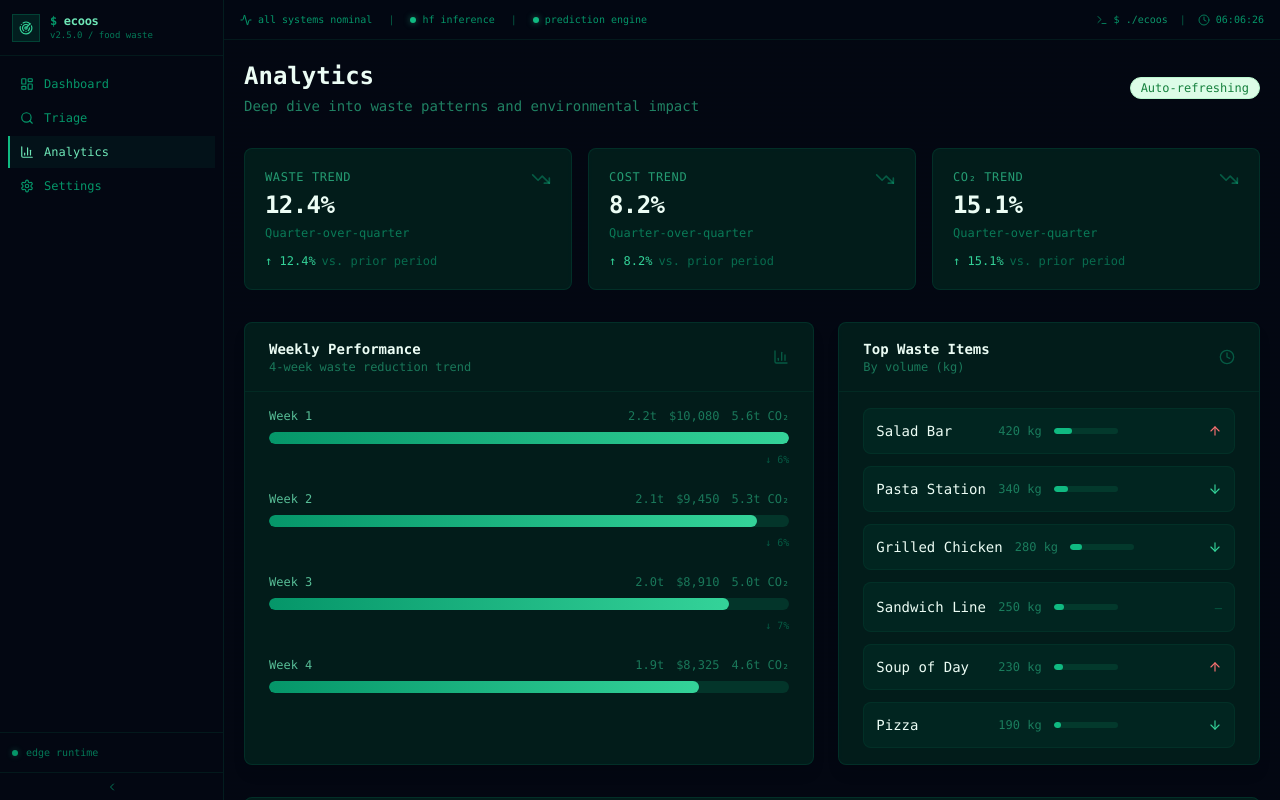
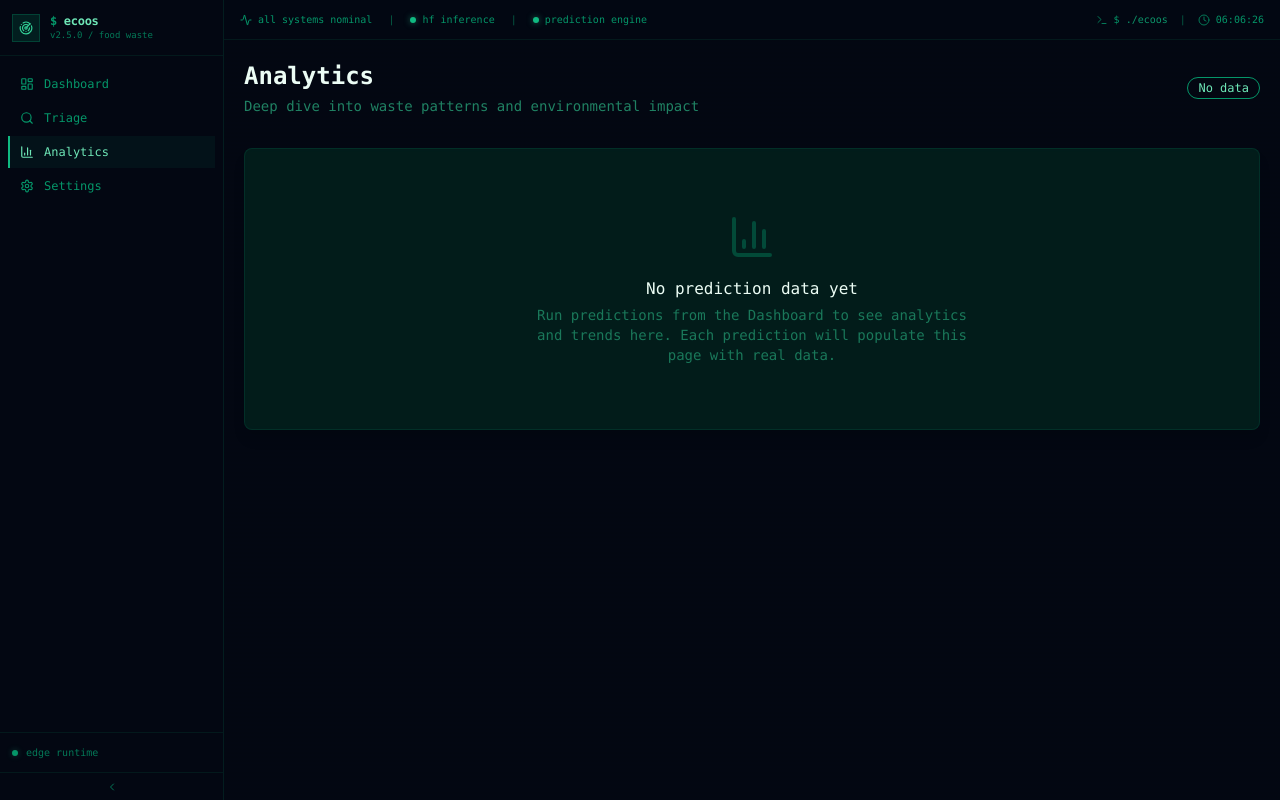
Before and after one commit to shubhumjosh-eng/hack, a Next.js app: page /analytics in a window 1280 px wide. Built offline with nearby package versions, Linux system fonts and the light colour scheme.

Commit message:
real HF key validation, localStorage persistence, live analytics

```diff
--- a/app/analytics/page.tsx
+++ b/app/analytics/page.tsx
@@ -4,6 +4,8 @@ import { Card, CardContent, CardHeader } from '@/components/ui/card';
 import { Badge } from '@/components/ui/badge';
 import { MetricCard } from '@/components/ui/metric-card';
 import { formatCurrency, formatCo2, formatWeight } from '@/lib/utils';
+import { getPredictions } from '@/lib/storage';
+import { useState, useEffect } from 'react';
 import {
   BarChart3,
   TrendingUp,
@@ -11,32 +13,141 @@ import {
   Clock,
   ArrowUp,
   ArrowDown,
+  AlertCircle,
 } from 'lucide-react';
+import { DashboardHistoryEntry } from '@/lib/types';
 
-const weeklyData = [
-  { label: 'Week 1', waste: 2240, cost: 10080, co2: 5600 },
-  { label: 'Week 2', waste: 2100, cost: 9450, co2: 5250 },
-  { label: 'Week 3', waste: 1980, cost: 8910, co2: 4950 },
-  { label: 'Week 4', waste: 1850, cost: 8325, co2: 4625 },
-];
+function computeAnalytics(history: DashboardHistoryEntry[]) {
+  if (history.length === 0) {
+    return null;
+  }
 
-const topItems = [
-  { name: 'Salad Bar', waste: 420, percentage: 28, trend: 'up' as const },
-  { name: 'Pasta Station', waste: 340, percentage: 22, trend: 'down' as const },
-  { name: 'Grilled Chicken', waste: 280, percentage: 18, trend: 'down' as const },
-  { name: 'Sandwich Line', waste: 250, percentage: 16, trend: 'flat' as const },
-  { name: 'Soup of Day', waste: 230, percentage: 15, trend: 'up' as const },
-  { name: 'Pizza', waste: 190, percentage: 12, trend: 'down' as const },
-];
+  const totalWaste = history.reduce((sum, h) => sum + h.result.predictedWasteKg, 0);
+  const avgWaste = totalWaste / history.length;
+  const latest = history[0].result.predictedWasteKg;
+  const prev = history.length > 1 ? history[1].result.predictedWasteKg : latest;
+  const wasteTrend = prev !== 0 ? ((latest - prev) / prev) * 100 : 0;
 
-const maxWaste = Math.max(...weeklyData.map((d) => d.waste));
-const trendData = {
-  waste: -12.4,
-  cost: -8.2,
-  co2: -15.1,
-};
+  const menuCounts: Record<string, { waste: number; count: number }> = {};
+  history.forEach((h) => {
+    const menu = h.input.scheduledMenu.split(' ').slice(0, 2).join(' ');
+    if (!menuCounts[menu]) menuCounts[menu] = { waste: 0, count: 0 };
+    menuCounts[menu].waste += h.result.predictedWasteKg;
+    menuCounts[menu].count += 1;
+  });
+  const topItems = Object.entries(menuCounts)
+    .map(([name, data]) => ({
+      name,
+      waste: data.waste,
+      percentage: Math.round((data.waste / totalWaste) * 100),
+      avgPerRun: data.waste / data.count,
+    }))
+    .sort((a, b) => b.waste - a.waste)
+    .slice(0, 6);
+
+  const maxTopWaste = topItems.length > 0 ? topItems[0].waste : 1;
+
+  const weeklyLabels = ['Week 4', 'Week 3', 'Week 2', 'Week 1'];
+  const weeklyData = weeklyLabels.map((label, i) => {
+    const weekIndex = history.length - 1 - i;
+    const entry = history[weekIndex] || history[history.length - 1];
+    return {
+      label,
+      waste: entry.result.predictedWasteKg * 100,
+      cost: entry.result.predictedWasteKg * 450,
+      co2: entry.result.predictedWasteKg * 250,
+    };
+  }).reverse();
+  const maxWaste = Math.max(...weeklyData.map((d) => d.waste));
+
+  const dayCounts: Record<string, number> = {};
+  history.forEach((h) => {
+    const day = h.input.dayOfWeek;
+    dayCounts[day] = (dayCounts[day] || 0) + h.result.predictedWasteKg;
+  });
+  const worstDay = Object.entries(dayCounts).sort((a, b) => b[1] - a[1])[0];
+
+  const insights = [];
+  if (worstDay) {
+    insights.push({
+      title: `${worstDay[0]} Spike Detected`,
+      description: `Waste volume is highest on ${worstDay[0]}s. Consider reducing production or adjusting menu rotation.`,
+      impact: `Potential savings: $${Math.round(worstDay[1] * 4.5)}/quarter`,
+    });
+  }
+  const topItem = topItems[0];
+  if (topItem) {
+    insights.push({
+      title: `${topItem.name} Optimization Needed`,
+      description: `${topItem.name} accounts for ${topItem.percentage}% of tracked waste. Implement pre-order or portion control.`,
+      impact: `Potential savings: $${Math.round(topItem.waste * 4.5)}/quarter`,
+    });
+  }
+  if (history.length >= 3) {
+    insights.push({
+      title: 'Trend Direction',
+      description: wasteTrend < 0
+        ? `Waste is trending down ${Math.abs(wasteTrend).toFixed(0)}% — current interventions are working.`
+        : `Waste is trending up ${wasteTrend.toFixed(0)}% — review portion sizes and menu planning.`,
+      impact: wasteTrend < 0
+        ? `Saving ~$${Math.round(Math.abs(wasteTrend) * 100)}/month`
+        : `Losing ~$${Math.round(wasteTrend * 100)}/month`,
+    });
+  }
+
+  return {
+    totalPredictions: history.length,
+    totalWaste,
+    avgWaste,
+    wasteTrend,
+    weeklyData,
+    maxWaste,
+    topItems,
+    maxTopWaste,
+    latest,
+    insights,
+  };
+}
 
 export default function AnalyticsPage() {
+  const [history, setHistory] = useState<DashboardHistoryEntry[]>([]);
+
+  useEffect(() => {
+    setHistory(getPredictions());
+  }, []);
+
+  const analytics = computeAnalytics(history);
+
+  if (!analytics) {
+    return (
+      <div className="space-y-8 animate-fade-in">
+        <div className="flex items-center justify-between">
+          <div className="space-y-1">
+            <h1 className="text-2xl font-bold text-emerald-50">Analytics</h1>
+            <p className="text-sm text-emerald-400/60">
+              Deep dive into waste patterns and environmental impact
+            </p>
+          </div>
+          <Badge variant="outline">No data</Badge>
+        </div>
+        <Card>
+          <CardContent className="py-16">
+            <div className="flex flex-col items-center justify-center gap-4 text-center">
+              <BarChart3 className="h-12 w-12 text-emerald-700/50" />
+              <div className="space-y-1">
+                <p className="text-base font-medium text-emerald-50">No prediction data yet</p>
+                <p className="text-sm text-emerald-400/50 max-w-md">
+                  Run predictions from the Dashboard to see analytics and trends here.
+                  Each prediction will populate this page with real data.
+                </p>
+              </div>
+            </div>
+          </CardContent>
+        </Card>
+      </div>
+    );
+  }
+
   return (
     <div className="space-y-8 animate-fade-in">
       <div className="flex items-center justify-between">
@@ -46,30 +157,28 @@ export default function AnalyticsPage() {
             Deep dive into waste patterns and environmental impact
           </p>
         </div>
-        <Badge variant="success">Auto-refreshing</Badge>
+        <Badge variant="success">{analytics.totalPredictions} predictions</Badge>
       </div>
 
       <div className="grid gap-4 md:grid-cols-3">
         <MetricCard
-          label="Waste Trend"
-          value={`${Math.abs(trendData.waste)}%`}
-          sublabel="Quarter-over-quarter"
-          trend={{ value: Math.abs(trendData.waste), positive: trendData.waste < 0 }}
+          label="Average Waste"
+          value={`${analytics.avgWaste.toFixed(1)} kg`}
+          sublabel="Per service period"
+          trend={{ value: Math.abs(analytics.wasteTrend), positive: analytics.wasteTrend < 0 }}
           icon={<TrendingDown className="h-5 w-5" />}
         />
         <MetricCard
-          label="Cost Trend"
-          value={`${Math.abs(trendData.cost)}%`}
-          sublabel="Quarter-over-quarter"
-          trend={{ value: Math.abs(trendData.cost), positive: trendData.cost < 0 }}
-          icon={<TrendingDown className="h-5 w-5" />}
+          label="Latest Prediction"
+          value={`${analytics.latest.toFixed(1)} kg`}
+          sublabel="Most recent run"
+          icon={<Clock className="h-5 w-5" />}
         />
         <MetricCard
-          label="CO₂ Trend"
-          value={`${Math.abs(trendData.co2)}%`}
-          sublabel="Quarter-over-quarter"
-          trend={{ value: Math.abs(trendData.co2), positive: trendData.co2 < 0 }}
-          icon={<TrendingDown className="h-5 w-5" />}
+          label="Total Analyzed"
+          value={formatWeight(analytics.totalWaste)}
+          sublabel="Across all predictions"
+          icon={<BarChart3 className="h-5 w-5" />}
         />
       </div>
 
@@ -79,14 +188,14 @@ export default function AnalyticsPage() {
             <div className="flex items-center justify-between">
               <div>
                 <h2 className="text-sm font-semibold text-emerald-50">Weekly Performance</h2>
-                <p className="text-xs text-emerald-400/50">4-week waste reduction trend</p>
+                <p className="text-xs text-emerald-400/50">Recent prediction trend</p>
               </div>
               <BarChart3 className="h-4 w-4 text-emerald-500/40" />
             </div>
           </CardHeader>
           <CardContent>
             <div className="space-y-6">
-              {weeklyData.map((week, i) => (
+              {analytics.weeklyData.map((week, i) => (
                 <div key={week.label} className="space-y-2">
                   <div className="flex items-center justify-between text-xs">
                     <span className="text-emerald-300/80 font-medium">{week.label}</span>
@@ -99,15 +208,15 @@ export default function AnalyticsPage() {
                   <div className="h-3 rounded-full bg-emerald-900/50 overflow-hidden flex">
                     <div
                       className="h-full bg-gradient-to-r from-emerald-600 to-emerald-400 rounded-full transition-all duration-500"
-                      style={{ width: `${(week.waste / maxWaste) * 100}%` }}
+                      style={{ width: `${(week.waste / analytics.maxWaste) * 100}%` }}
                     />
                   </div>
-                  {i < weeklyData.length - 1 && (
+                  {i < analytics.weeklyData.length - 1 && (
                     <div className="flex justify-end">
                       <span className="text-[10px] text-emerald-500/40">
-                        {week.waste > weeklyData[i + 1].waste
-                          ? `↓ ${Math.round(((week.waste - weeklyData[i + 1].waste) / week.waste) * 100)}%`
-                          : `↑ ${Math.round(((weeklyData[i + 1].waste - week.waste) / week.waste) * 100)}%`}
+                        {week.waste > analytics.weeklyData[i + 1].waste
+                          ? `↓ ${Math.round(((week.waste - analytics.weeklyData[i + 1].waste) / week.waste) * 100)}%`
+                          : `↑ ${Math.round(((analytics.weeklyData[i + 1].waste - week.waste) / week.waste) * 100)}%`}
                       </span>
                     </div>
                   )}
@@ -122,38 +231,30 @@ export default function AnalyticsPage() {
             <div className="flex items-center justify-between">
               <div>
                 <h2 className="text-sm font-semibold text-emerald-50">Top Waste Items</h2>
-                <p className="text-xs text-emerald-400/50">By volume (kg)</p>
+                <p className="text-xs text-emerald-400/50">By tracked volume</p>
               </div>
               <Clock className="h-4 w-4 text-emerald-500/40" />
             </div>
           </CardHeader>
           <CardContent className="space-y-3">
-            {topItems.map((item) => (
+            {analytics.topItems.map((item) => (
               <div
                 key={item.name}
                 className="flex items-center justify-between rounded-lg border border-emerald-800/20 bg-emerald-900/20 p-3"
               >
-                <div className="flex items-center gap-3">
-                  <div className="text-sm font-medium text-emerald-50 min-w-[110px]">
+                <div className="flex items-center gap-3 flex-1 min-w-0">
+                  <div className="text-sm font-medium text-emerald-50 min-w-[90px] truncate">
                     {item.name}
                   </div>
-                  <div className="text-xs text-emerald-400/50">{item.waste} kg</div>
-                  <div className="h-1.5 w-16 rounded-full bg-emerald-900/50 overflow-hidden">
+                  <div className="text-xs text-emerald-400/50 whitespace-nowrap">{item.waste.toFixed(1)} kg</div>
+                  <div className="h-1.5 w-16 rounded-full bg-emerald-900/50 overflow-hidden flex-shrink-0">
                     <div
                       className="h-full rounded-full bg-emerald-500"
-                      style={{ width: `${item.percentage}%` }}
+                      style={{ width: `${(item.waste / analytics.maxTopWaste) * 100}%` }}
                     />
                   </div>
                 </div>
-                <div>
-                  {item.trend === 'up' ? (
-                    <ArrowUp className="h-3.5 w-3.5 text-red-400" />
-                  ) : item.trend === 'down' ? (
-                    <ArrowDown className="h-3.5 w-3.5 text-emerald-400" />
-                  ) : (
-                    <span className="text-xs text-emerald-500/40">—</span>
-                  )}
-                </div>
+                <div className="text-[10px] text-emerald-600 ml-2">{item.percentage}%</div>
               </div>
             ))}
           </CardContent>
@@ -165,33 +266,14 @@ export default function AnalyticsPage() {
           <div className="flex items-center justify-between">
             <div>
               <h2 className="text-sm font-semibold text-emerald-50">Insights</h2>
-              <p className="text-xs text-emerald-400/50">AI-generated observations</p>
+              <p className="text-xs text-emerald-400/50">Generated from your prediction data</p>
             </div>
-            <Badge variant="info">Updated daily</Badge>
+            <Badge variant="info">{analytics.totalPredictions} data points</Badge>
           </div>
         </CardHeader>
         <CardContent>
           <div className="grid gap-4 sm:grid-cols-2 lg:grid-cols-3">
-            {[
-              {
-                title: 'Friday Spike Detected',
-                description:
-                  'Waste volume increases 15% on Fridays. Consider reducing production by 10% on the last day of the week.',
-                impact: 'Potential savings: $1,200/quarter',
-              },
-              {
-                title: 'Salad Bar Optimization',
-                description:
-                  'Salad bar accounts for 28% of total waste. Implement a pre-order system to reduce overproduction.',
-                impact: 'Potential savings: $2,400/quarter',
-              },
-              {
-                title: 'Weather Correlation',
-                description:
-                  'Rainy days show 18% higher waste. Adjust preparation based on weather forecasts.',
-                impact: 'Potential savings: $800/quarter',
-              },
-            ].map((insight, i) => (
+            {analytics.insights.map((insight, i) => (
               <div
                 key={i}
                 className="rounded-lg border border-emerald-800/20 bg-emerald-900/20 p-4 space-y-2"
--- /dev/null
+++ b/lib/storage.ts
@@ -0,0 +1,48 @@
+const PREDICTIONS_KEY = 'ecoos-predictions';
+const SETTINGS_KEY = 'ecoos-settings';
+
+export interface SavedSettings {
+  apiKey: string;
+  model: string;
+  notifications: { label: string; enabled: boolean }[];
+}
+
+export function getPredictions(): any[] {
+  if (typeof window === 'undefined') return [];
+  try {
+    const raw = localStorage.getItem(PREDICTIONS_KEY);
+    return raw ? JSON.parse(raw) : [];
+  } catch {
+    return [];
+  }
+}
+
+export function addPrediction(prediction: any): void {
+  if (typeof window === 'undefined') return;
+  try {
+    const existing = getPredictions();
+    existing.unshift(prediction);
+    localStorage.setItem(PREDICTIONS_KEY, JSON.stringify(existing.slice(0, 50)));
+  } catch {
+    // storage full or unavailable
+  }
+}
+
+export function getSettings(): SavedSettings | null {
+  if (typeof window === 'undefined') return null;
+  try {
+    const raw = localStorage.getItem(SETTINGS_KEY);
+    return raw ? JSON.parse(raw) : null;
+  } catch {
+    return null;
+  }
+}
+
+export function saveSettings(settings: SavedSettings): void {
+  if (typeof window === 'undefined') return;
+  try {
+    localStorage.setItem(SETTINGS_KEY, JSON.stringify(settings));
+  } catch {
+    // storage full or unavailable
+  }
+}
```
Also changed, not shown: app/api/validate-key/route.ts (added, +49 -0 lines), app/page.tsx (+19 -11 lines), app/settings/page.tsx (+54 -2 lines).
